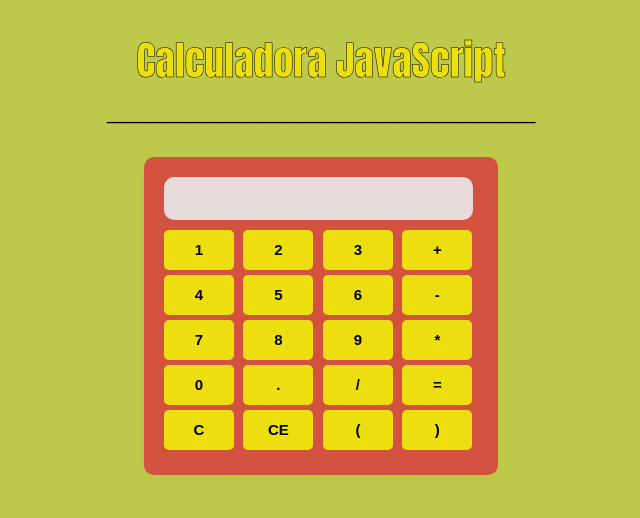
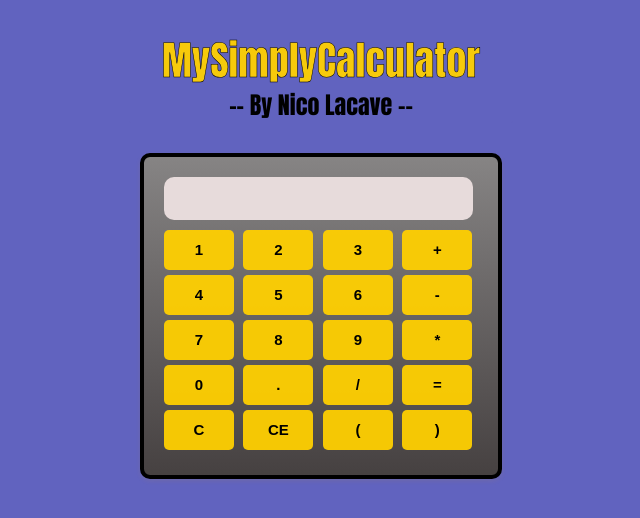
Before and after one commit to nlacave/web-apps-js, a plain HTML site: page calculadoraJS/index.html in a window 1280 px wide. Shown: the whole page, without its empty margins (319-959 px from the left). Drawn offline with Linux system fonts and the light colour scheme.

Commit message:
Calculadora actualizada

```diff
--- a/calculadoraJS/index.html
+++ b/calculadoraJS/index.html
@@ -10,8 +10,10 @@
 </head>
 
 <body>
-    <h1>Calculadora JavaScript</h1>
-    <h2>______________________</h2>
+    <div id="fondoTitulo">
+        <h1>MySimplyCalculator</h1>
+        <h2>-- By Nico Lacave --</h2>
+    </div>
     <div class="calculadora">
         <input type="text" id="pantalla" readonly>
         <br>
--- a/calculadoraJS/style.css
+++ b/calculadoraJS/style.css
@@ -1,10 +1,21 @@
 body {
   font-family: Arial, sans-serif;
-  background-color: rgb(188, 201, 74);
+  background-color: rgb(97, 99, 191);
+  margin: 0px;
+}
+
+#fondoTitulo {
+  background-color: rgb(97, 99, 191);
+  width: 30%;
+  padding: 0;
+  margin: 10px auto 30px auto;
+  border-radius: 2px;
+  display: block;
+  text-align: center;
 }
 
 h1 {
-  color: #ecde0f;
+  color:  #ffd000f1;
   -webkit-text-stroke: #000000;
   -webkit-text-stroke-width: 0.5px;
   text-align: center;
@@ -15,21 +26,22 @@ h1 {
 
 h2 {
   text-align: center;
-  font-size: 35px;
+  font-size: 24px;
   margin-top: -30px;
   color: #000000;
   margin-bottom: 30px;
+  font-family: Impact, Haettenschweiler, 'Arial Narrow Bold', sans-serif;
 }
 
 .calculadora {
   width: 314px;
   margin: 0 auto;
-  background-color: #d3513f;
+  background: linear-gradient(#868484,rgb(70, 65, 65));
   padding: 20px;
   border-radius: 10px;
   box-shadow: 0 2px 5px rgba(223, 155, 8, 0.1);
   border-color: black;
-  border: 0;
+  border: 4px solid black;
 }
 
 #pantalla {
@@ -51,7 +63,7 @@ input[type="button"] {
   margin-right: 5px;
   margin-bottom: 5px;
   font-size: 16px;
-  background-color: #ecde0f;
+  background-color: #ffd000f1;
   border: none;
   border-radius: 5px;
   cursor: pointer;
@@ -60,7 +72,7 @@ input[type="button"] {
 }
 
 input[type="button"]:hover {
-  background-color: #f8e95f;
+  background-color: #f0ba27;
 }
 
 input[type="button"]:last-child {
```
Also changed, not shown: calculadoraJS/img/finanzas.png (added).
